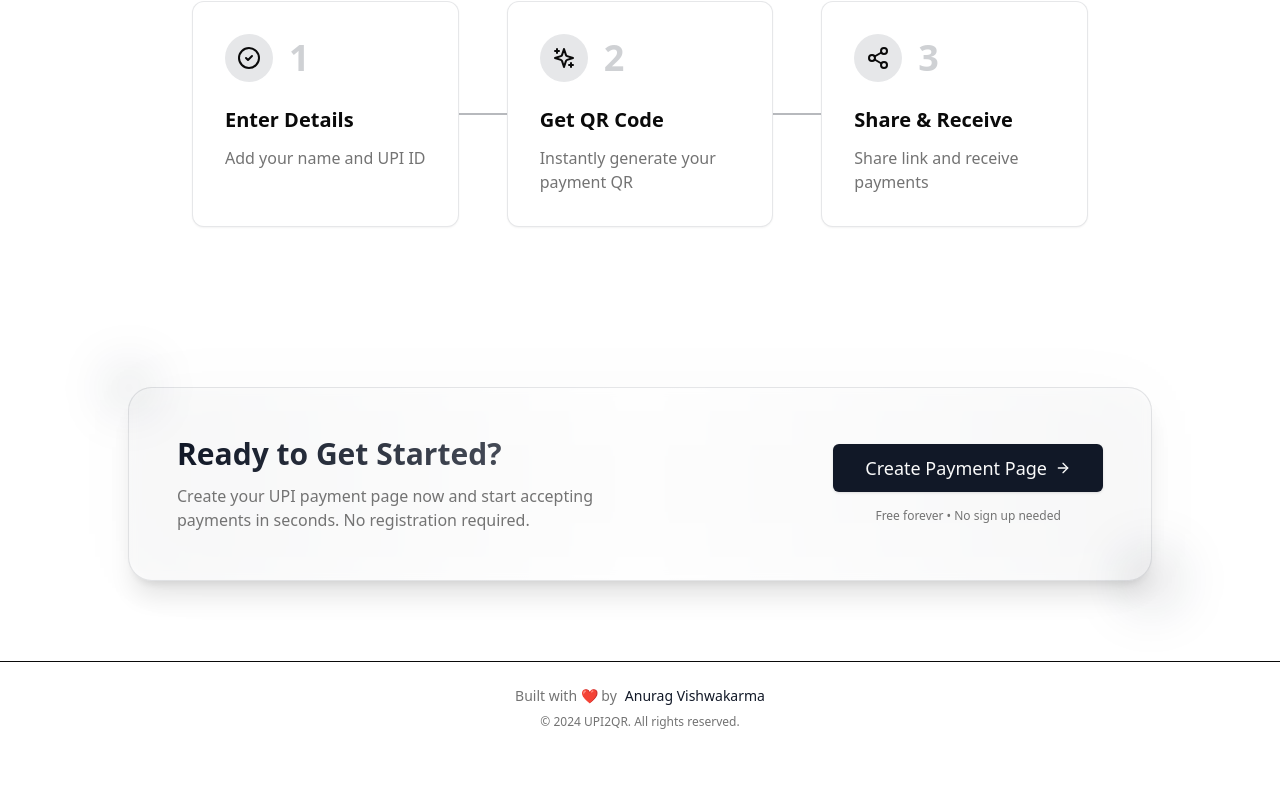
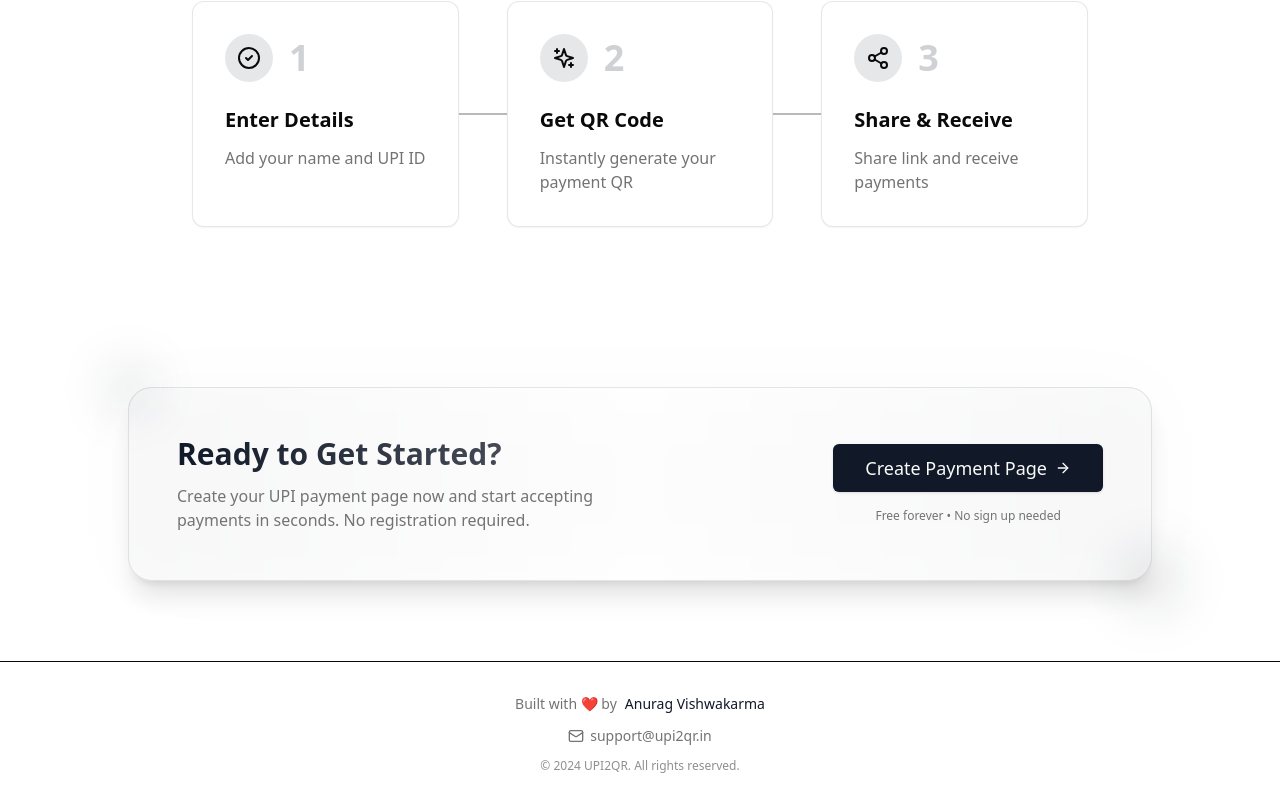
Before and after one commit to 4via6/UPILink, a React (Vite) app: page / in a window 1280 px wide. Shown: the part 2066-2872 px from the top of the page. Before the commit the page ends 2820 px from the top, so only its background shows below. Built offline with nearby package versions, Linux system fonts and the light colour scheme.

Commit message:
added support email

```diff
--- a/src/components/Footer.tsx
+++ b/src/components/Footer.tsx
@@ -1,21 +1,38 @@
+import { Mail } from 'lucide-react';
+
 export function Footer() {
+  const currentYear = new Date().getFullYear();
+
   return (
-    <footer className="border-t mt-auto">
-      <div className="container mx-auto px-4 py-4 sm:py-6">
-        <div className="flex flex-col items-center gap-1.5 sm:gap-2 text-xs sm:text-sm text-muted-foreground">
-          <div className="flex items-center flex-wrap justify-center">
+    <footer className="border-t mt-auto bg-white/50 backdrop-blur-sm">
+      <div className="container mx-auto px-4 py-6 sm:py-8">
+        <div className="flex flex-col items-center gap-4">
+          {/* Main Footer Content */}
+          <div className="flex flex-col items-center justify-center gap-3 text-center">
+            <div className="flex items-center gap-2 text-sm text-muted-foreground">
               <span>Built with ❤️ by</span>
               <a
                 href="https://anuragvishwakarma.webflow.io"
                 target="_blank"
                 rel="noopener noreferrer"
-              className="text-primary hover:text-primary/80 transition-colors ml-1 sm:ml-2"
+                className="text-primary hover:text-primary/80 transition-colors font-medium"
               >
                 Anurag Vishwakarma
               </a>
             </div>
-          <div className="text-[10px] sm:text-xs text-center">
-            © {new Date().getFullYear()} UPI2QR. All rights reserved.
+
+            <a
+              href="mailto:support@upi2qr.in"
+              className="flex items-center gap-1.5 text-sm text-muted-foreground hover:text-primary transition-colors group"
+            >
+              <Mail className="h-4 w-4 group-hover:text-primary transition-colors" />
+              <span>support@upi2qr.in</span>
+            </a>
+
+            {/* Copyright */}
+            <div className="text-[10px] sm:text-xs text-muted-foreground/80">
+              © {currentYear} UPI2QR. All rights reserved.
+            </div>
           </div>
         </div>
       </div>
```
Lines whose indentation alone changed are shown as unchanged.
